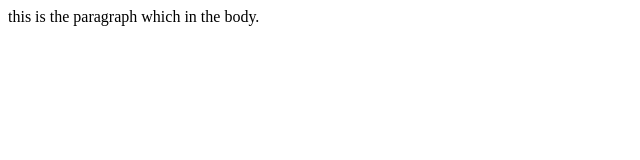
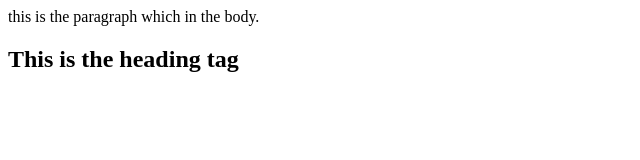
Before and after one commit to Anusha19-06-2006/Appointment, a plain HTML site: page index.html in a window 1280 px wide. Shown: the whole page, without its empty margins (0-640 px from the left). Drawn offline with Linux system fonts and the light colour scheme.

Commit message:
Update index.html

```diff
--- a/index.html
+++ b/index.html
@@ -4,5 +4,6 @@
 <p>
 this is the paragraph which in the body.
 </p>
+  <h2>This is the heading tag</h2>
 </body>
 </html>
```
